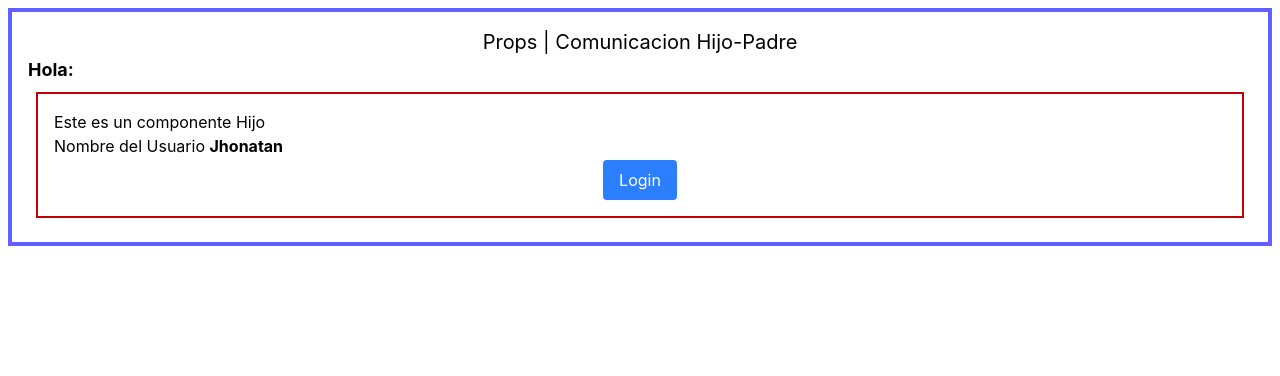
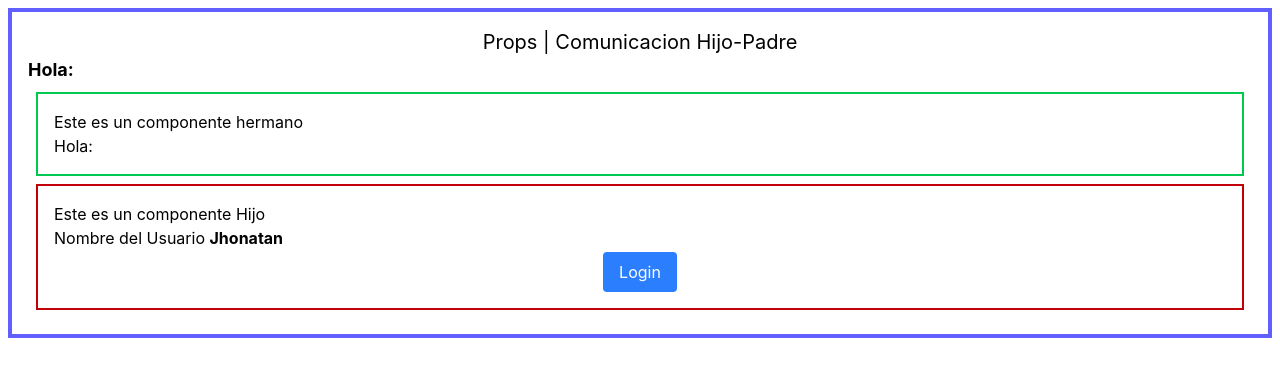
Before and after one commit to Jhonatanisai8/react-curso, a React (Vite) app in the folder my-proyect/: page / in a window 1280 px wide. Shown: the top 376 px of the page. Built offline with nearby package versions, Linux system fonts and the light colour scheme.

Commit message:
feat: elevacion de estado de props

```diff
--- /dev/null
+++ b/my-proyect/src/components/props_sesion01/Hermano.jsx
@@ -0,0 +1,16 @@
+import React from "react";
+
+const Hermano = (props) => {
+  return (
+    <div className="border-2 border-green-500 m-2 p-4">
+      <h2>Este es un componente hermano</h2>
+      <div>
+        <p>
+          Hola: <span>{props.userName}</span>
+        </p>
+      </div>
+    </div>
+  );
+};
+
+export default Hermano;
--- a/my-proyect/src/components/props_sesion01/Padre.jsx
+++ b/my-proyect/src/components/props_sesion01/Padre.jsx
@@ -1,5 +1,6 @@
 import React, { useState } from "react";
 import Hijo from "./Hijo";
+import Hermano from "./Hermano";
 
 const Padre = () => {
   const [display, setDisplay] = useState("");
@@ -12,6 +13,9 @@ const Padre = () => {
       <h2>
         <span className="text-lg font-bold">Hola:</span> {display}
       </h2>
+      <div>
+        <Hermano userName={display}></Hermano>
+      </div>
       <Hijo handlerLogin={login}></Hijo>
     </div>
   );
```
